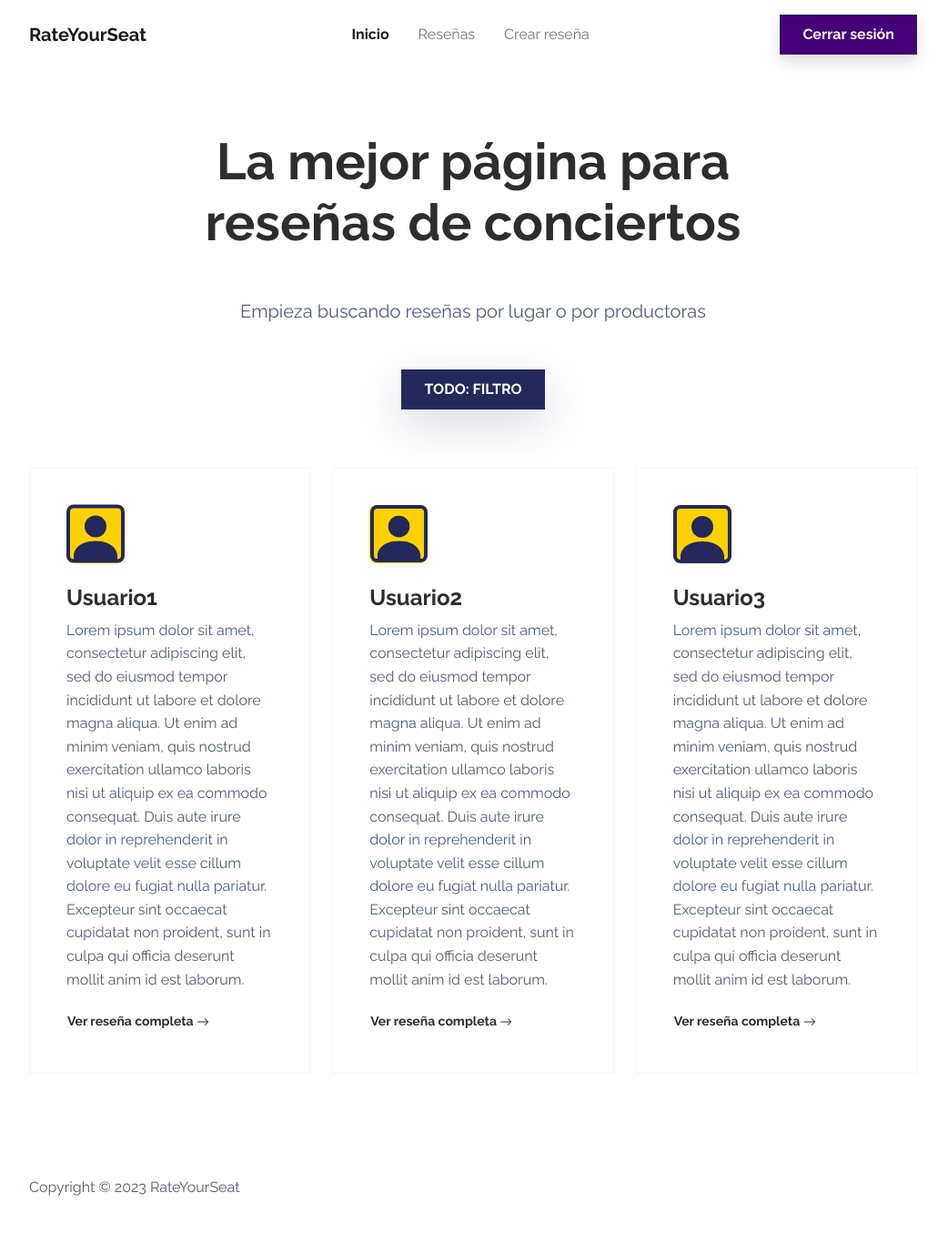
After one commit to DCC-CC4401/2023-1-Grupo-16, a Django app: page / in a window 1280 px wide. The commit adds this page. Shown: the whole page at 91% size, without its empty margins (120-1162 px from the left). Run offline with Django 4.2, Linux system fonts and the light colour scheme; the visitor is signed in with stand-in values (Sample User, id 1); some libraries are stand-ins or nearby versions.

Commit message:
feat: implement log out

```diff
--- a/rateyourseat/app_inicial/static/css/untitled.css
+++ b/rateyourseat/app_inicial/static/css/untitled.css
@@ -1,3 +1,8 @@
 .div1 {
   background-image: url("../../assets/img/vista_trasera_personas_emocionadas_brazos_levantados_divirtiendose%20(1).jpg");
 }
+
+#rojito {
+  background-color: var(--bs-red);
+  color: var(--bs-gray-100);
+}
--- /dev/null
+++ b/rateyourseat/app_inicial/templates/app_inicial/home_logged.html
@@ -0,0 +1,112 @@
+<!DOCTYPE html>
+<html lang="es">
+
+<head>
+    <meta charset="utf-8">
+    <meta name="viewport" content="width=device-width, initial-scale=1.0, shrink-to-fit=no">
+    <title>Home - Brand</title>
+    <link rel="stylesheet" href="../static/bootstrap/css/bootstrap.min.css">
+    <link rel="stylesheet" href="https://fonts.googleapis.com/css?family=Raleway:300italic,400italic,600italic,700italic,800italic,400,300,600,700,800&amp;display=swap">
+    <link rel="stylesheet" href="../../static/css/untitled.css">
+</head>
+
+<body>
+    <nav class="navbar navbar-light navbar-expand-md fixed-top navbar-shrink py-3" id="mainNav">
+        <div class="container"><a class="navbar-brand d-flex align-items-center" href="/home"><span>RateYourSeat</span></a><button data-bs-toggle="collapse" class="navbar-toggler" data-bs-target="#navcol-1"><span class="visually-hidden">Toggle navigation</span><span class="navbar-toggler-icon"></span></button>
+            <div class="collapse navbar-collapse" id="navcol-1">
+                <ul class="navbar-nav mx-auto">
+                    <li class="nav-item"><a class="nav-link active" href="/home">Inicio</a></li>
+                    <li class="nav-item"><a class="nav-link" href="/reviews">Reseñas</a></li>
+                    <li class="nav-item"><a class="nav-link" href="/createReview">Crear reseña</a></li>
+                </ul><a style="background-color: #450077; color: var(--bs-gray-100)" class="btn btn-primary shadow" role="button" href="/log_out">Cerrar sesión</a>
+            </div>
+        </div>
+    </nav>
+    <header class="pt-5">
+        <div class="container pt-4 pt-xl-5">
+            <div class="row pt-5"><div class="col-md-8 text-center text-md-start mx-auto">
+    <div class="text-center">
+        <h1 class="display-4 fw-bold mb-5">La mejor página para reseñas de conciertos</h1>
+        <p class="fs-5 text-muted mb-5">Empieza buscando reseñas por lugar o por productoras</p>
+        <form class="d-flex justify-content-center flex-wrap" method="post">
+            <div class="shadow-lg mb-3"></div>
+            <div class="shadow-lg mb-3"><button class="btn btn-primary" type="submit">TODO: FILTRO</button></div>
+        </form>
+    </div>
+</div>
+                <div class="col-12 col-lg-10 mx-auto">
+                    <div class="text-center position-relative"></div>
+                </div>
+            </div>
+        </div>
+    </header>
+    <section>
+        <div class="container py-4 py-xl-5">
+            <div class="row gy-4 row-cols-1 row-cols-md-2 row-cols-lg-3">
+                <div class="col">
+                    <div class="card border-light border-1 d-flex justify-content-center p-4">
+                        <div class="card-body">
+                            <div class="col"><div class="row">
+    <div class="col">
+        <div class="bs-icon-lg bs-icon-rounded bs-icon-secondary d-flex flex-shrink-0 justify-content-center align-items-center d-inline-block mb-4 bs-icon"><svg class="bi bi-person-square" xmlns="http://www.w3.org/2000/svg" width="1em" height="1em" fill="currentColor" viewBox="0 0 16 16" style="font-size: 85px;">
+                <path d="M11 6a3 3 0 1 1-6 0 3 3 0 0 1 6 0z"></path>
+                <path d="M2 0a2 2 0 0 0-2 2v12a2 2 0 0 0 2 2h12a2 2 0 0 0 2-2V2a2 2 0 0 0-2-2H2zm12 1a1 1 0 0 1 1 1v12a1 1 0 0 1-1 1v-1c0-1-1-4-6-4s-6 3-6 4v1a1 1 0 0 1-1-1V2a1 1 0 0 1 1-1h12z"></path>
+            </svg></div>
+    </div>
+</div></div>
+                            <div>
+                                <h4 class="fw-bold">Usuario1</h4>
+                                <p class="text-muted">Lorem ipsum dolor sit amet, consectetur adipiscing elit, sed do eiusmod tempor incididunt ut labore et dolore magna aliqua. Ut enim ad minim veniam, quis nostrud exercitation ullamco laboris nisi ut aliquip ex ea commodo consequat. Duis aute irure dolor in reprehenderit in voluptate velit esse cillum dolore eu fugiat nulla pariatur. Excepteur sint occaecat cupidatat non proident, sunt in culpa qui officia deserunt mollit anim id est laborum.</p><button class="btn btn-sm px-0" type="button">Ver reseña completa&nbsp;<svg xmlns="http://www.w3.org/2000/svg" width="1em" height="1em" fill="currentColor" viewBox="0 0 16 16" class="bi bi-arrow-right">
+                                        <path fill-rule="evenodd" d="M1 8a.5.5 0 0 1 .5-.5h11.793l-3.147-3.146a.5.5 0 0 1 .708-.708l4 4a.5.5 0 0 1 0 .708l-4 4a.5.5 0 0 1-.708-.708L13.293 8.5H1.5A.5.5 0 0 1 1 8z"></path>
+                                    </svg></button>
+                            </div>
+                        </div>
+                    </div>
+                </div>
+                <div class="col">
+                    <div class="card border-light border-1 d-flex justify-content-center p-4">
+                        <div class="card-body">
+                            <div class="bs-icon-lg bs-icon-rounded bs-icon-secondary d-flex flex-shrink-0 justify-content-center align-items-center d-inline-block mb-4 bs-icon"><svg xmlns="http://www.w3.org/2000/svg" width="1em" height="1em" fill="currentColor" viewBox="0 0 16 16" class="bi bi-person-square" style="font-size: 63px;">
+                                    <path d="M11 6a3 3 0 1 1-6 0 3 3 0 0 1 6 0z"></path>
+                                    <path d="M2 0a2 2 0 0 0-2 2v12a2 2 0 0 0 2 2h12a2 2 0 0 0 2-2V2a2 2 0 0 0-2-2H2zm12 1a1 1 0 0 1 1 1v12a1 1 0 0 1-1 1v-1c0-1-1-4-6-4s-6 3-6 4v1a1 1 0 0 1-1-1V2a1 1 0 0 1 1-1h12z"></path>
+                                </svg></div>
+                            <div>
+                                <h4 class="fw-bold">Usuario2</h4>
+                                <p class="text-muted">Lorem ipsum dolor sit amet, consectetur adipiscing elit, sed do eiusmod tempor incididunt ut labore et dolore magna aliqua. Ut enim ad minim veniam, quis nostrud exercitation ullamco laboris nisi ut aliquip ex ea commodo consequat. Duis aute irure dolor in reprehenderit in voluptate velit esse cillum dolore eu fugiat nulla pariatur. Excepteur sint occaecat cupidatat non proident, sunt in culpa qui officia deserunt mollit anim id est laborum.</p><button class="btn btn-sm px-0" type="button">Ver reseña completa&nbsp;<svg xmlns="http://www.w3.org/2000/svg" width="1em" height="1em" fill="currentColor" viewBox="0 0 16 16" class="bi bi-arrow-right">
+                                        <path fill-rule="evenodd" d="M1 8a.5.5 0 0 1 .5-.5h11.793l-3.147-3.146a.5.5 0 0 1 .708-.708l4 4a.5.5 0 0 1 0 .708l-4 4a.5.5 0 0 1-.708-.708L13.293 8.5H1.5A.5.5 0 0 1 1 8z"></path>
+                                    </svg></button>
+                            </div>
+                        </div>
+                    </div>
+                </div>
+                <div class="col">
+                    <div class="card border-light border-1 d-flex justify-content-center p-4">
+                        <div class="card-body">
+                            <div class="bs-icon-lg bs-icon-rounded bs-icon-secondary d-flex flex-shrink-0 justify-content-center align-items-center d-inline-block mb-4 bs-icon"><svg xmlns="http://www.w3.org/2000/svg" width="1em" height="1em" fill="currentColor" viewBox="0 0 16 16" class="bi bi-person-square" style="font-size: 84px;">
+                                    <path d="M11 6a3 3 0 1 1-6 0 3 3 0 0 1 6 0z"></path>
+                                    <path d="M2 0a2 2 0 0 0-2 2v12a2 2 0 0 0 2 2h12a2 2 0 0 0 2-2V2a2 2 0 0 0-2-2H2zm12 1a1 1 0 0 1 1 1v12a1 1 0 0 1-1 1v-1c0-1-1-4-6-4s-6 3-6 4v1a1 1 0 0 1-1-1V2a1 1 0 0 1 1-1h12z"></path>
+                                </svg></div>
+                            <div>
+                                <h4 class="fw-bold">Usuario3</h4>
+                                <p class="text-muted">Lorem ipsum dolor sit amet, consectetur adipiscing elit, sed do eiusmod tempor incididunt ut labore et dolore magna aliqua. Ut enim ad minim veniam, quis nostrud exercitation ullamco laboris nisi ut aliquip ex ea commodo consequat. Duis aute irure dolor in reprehenderit in voluptate velit esse cillum dolore eu fugiat nulla pariatur. Excepteur sint occaecat cupidatat non proident, sunt in culpa qui officia deserunt mollit anim id est laborum.</p><button class="btn btn-sm px-0" type="button">Ver reseña completa&nbsp;<svg xmlns="http://www.w3.org/2000/svg" width="1em" height="1em" fill="currentColor" viewBox="0 0 16 16" class="bi bi-arrow-right">
+                                        <path fill-rule="evenodd" d="M1 8a.5.5 0 0 1 .5-.5h11.793l-3.147-3.146a.5.5 0 0 1 .708-.708l4 4a.5.5 0 0 1 0 .708l-4 4a.5.5 0 0 1-.708-.708L13.293 8.5H1.5A.5.5 0 0 1 1 8z"></path>
+                                    </svg></button>
+                            </div>
+                        </div>
+                    </div>
+                </div>
+            </div>
+        </div>
+    </section>
+    <footer>
+        <div class="container py-4 py-lg-5">
+            <div class="text-muted d-flex justify-content-between align-items-center pt-3" style="padding-top: 0px;">
+                <p class="mb-0">Copyright © 2023 RateYourSeat</p>
+            </div>
+        </div>
+    </footer>
+    <script src="../static/bootstrap/js/bootstrap.min.js"></script>
+    <script src="../static/js/startup-modern.js"></script>
+</body>
+
+</html>
--- a/rateyourseat/app_inicial/templates/app_inicial/logIn.html
+++ b/rateyourseat/app_inicial/templates/app_inicial/logIn.html
@@ -27,9 +27,10 @@
                                     <path d="M8 8a3 3 0 1 0 0-6 3 3 0 0 0 0 6zm2-3a2 2 0 1 1-4 0 2 2 0 0 1 4 0zm4 8c0 1-1 1-1 1H3s-1 0-1-1 1-4 6-4 6 3 6 4zm-1-.004c-.001-.246-.154-.986-.832-1.664C11.516 10.68 10.289 10 8 10c-2.29 0-3.516.68-4.168 1.332-.678.678-.83 1.418-.832 1.664h10z"></path>
                                 </svg></div>
                             <form class="text-center" method="post" style="padding-bottom: 0px;padding-left: 0px;">
+                                {% csrf_token %}
                                 <div class="mb-3"><input class="form-control" type="email" name="email" placeholder="Email"></div>
                                 <div class="mb-3"><input class="form-control" type="password" name="password" placeholder="Contraseña"></div>
-                                <div class="mb-3"><a class="btn btn-primary d-block w-100" type="submit" role="button" href="/home">Iniciar sesión</a></div>
+                                <div class="mb-3"><button class="btn btn-primary d-block w-100" type="submit" role="button" href="/home">Iniciar sesión</button></div>
                                 <div><span style="padding-right: 0px;">¿No tienes cuenta?</span><a href="/sign_up"><span style="text-decoration: underline;">Registrarse</span></a></div>
                                 <p class="text-muted"></p>
                             </form>
--- a/rateyourseat/app_inicial/views.py
+++ b/rateyourseat/app_inicial/views.py
@@ -3,7 +3,7 @@ from django.template import Template, Context
 from django.template.loader import get_template
 from app_inicial.models import User
 from django.http import HttpResponse, HttpResponseRedirect
-from django.contrib.auth import authenticate, login,logout
+from django.contrib.auth import authenticate, login, logout
 
 """
 home view: principal page
@@ -11,9 +11,12 @@ Args: request
 Returns: HttpResponse
 """
 def home(request):
-    if request.method=='GET':
+    if request.user.is_authenticated:
+        # El usuario está logeado
+        return render(request, 'app_inicial/home_logged.html')
+    else:
+        # Invitado
         return render(request, "app_inicial/home.html")
-
 
 """
 log_in view: log in page
@@ -24,19 +27,14 @@ def log_in(request):
     if request.method == 'GET':
         return render(request,"app_inicial/logIn.html")
     if request.method == 'POST':
-        username=request.POST['username']
-        contraseña=request.POST['contraseña']
-        usuario= authenticate(username=username,password=contraseña)
+        email=request.POST['email']
+        contraseña=request.POST['password']
+        usuario= authenticate(email=email, password=contraseña)
         if usuario is not None:
             login(request,usuario)
             return HttpResponseRedirect('/home')
         else:
-            return HttpResponseRedirect('/signUp')
-
-    #log_in=get_template('logIn.html')
-    #log_in=log_in.render()
-    #return HttpResponse(log_in)
-
+            return HttpResponseRedirect('/sign_up')
 
 """
 log_out view: log out page
--- a/rateyourseat/rateyourseat/urls.py
+++ b/rateyourseat/rateyourseat/urls.py
@@ -16,11 +16,13 @@ Including another URLconf
 """
 from django.contrib import admin
 from django.urls import path
-from app_inicial.views import home, log_in, sign_up
+from app_inicial.views import home, log_in, sign_up, log_out
 
 urlpatterns = [
     path('admin/', admin.site.urls),
+    path('', home),
     path('home/', home),
     path('log_in/', log_in),
     path('sign_up/', sign_up),
+    path('log_out/', log_out, name='logout'),
 ]
```
Also changed, not shown: rateyourseat/app_inicial/migrations/0001_initial.py.
